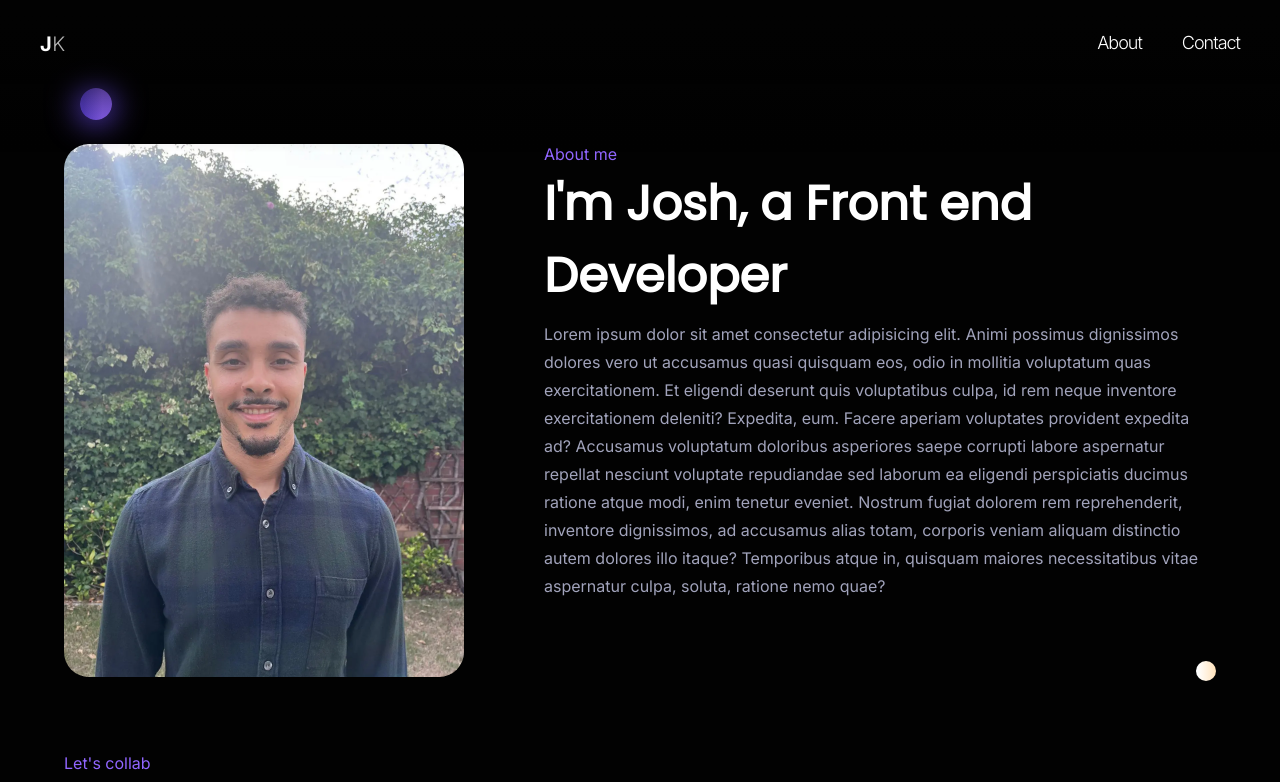
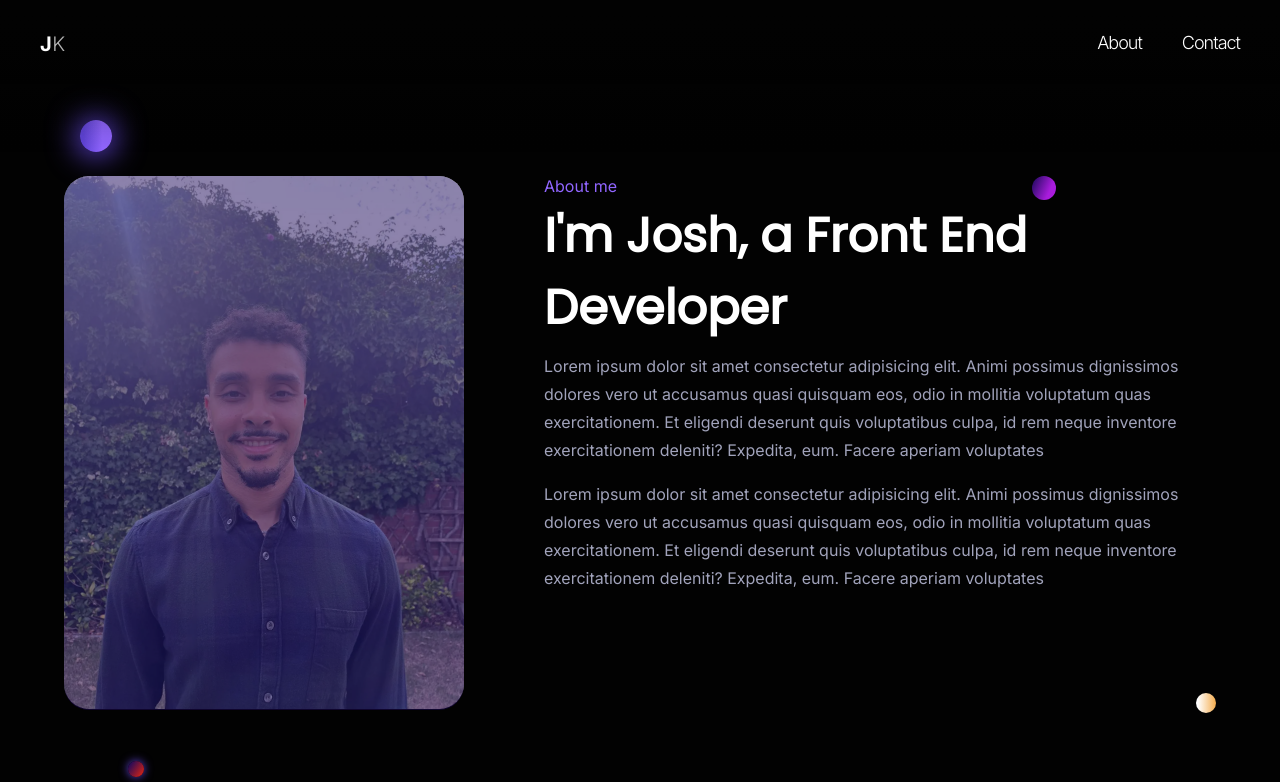
Before and after one commit to jkellerman/portfolio-site, a Next.js app: page /about in a window 1280 px wide. Shown: the top 782 px of the page. Built offline with nearby package versions, Linux system fonts and the light colour scheme.

Commit message:
refactor: about me page

```diff
--- a/src/components/Hero/Hero.module.css
+++ b/src/components/Hero/Hero.module.css
@@ -79,7 +79,7 @@
 }
 
 .sphere:nth-child(4) {
-  background: linear-gradient(90deg, #ffffff 10%, #ffe2bb 98%);
+  background: linear-gradient(90deg, #fadea9 10%, #f7ab47 98%);
   right: 0rem;
   bottom: 10rem;
 }
--- a/src/pages/about.jsx
+++ b/src/pages/about.jsx
@@ -28,7 +28,7 @@ const About = () => {
         <div>
           <span className={styles.subheading}>About me</span>
           <h1 className={styles.heading}>
-            I&apos;m Josh, a Front end Developer
+            I&apos;m Josh, a Front End Developer
           </h1>
           <p className={styles.paragraph}>
             Lorem ipsum dolor sit amet consectetur adipisicing elit. Animi
@@ -36,14 +36,13 @@ const About = () => {
             odio in mollitia voluptatum quas exercitationem. Et eligendi
             deserunt quis voluptatibus culpa, id rem neque inventore
             exercitationem deleniti? Expedita, eum. Facere aperiam voluptates
-            provident expedita ad? Accusamus voluptatum doloribus asperiores
-            saepe corrupti labore aspernatur repellat nesciunt voluptate
-            repudiandae sed laborum ea eligendi perspiciatis ducimus ratione
-            atque modi, enim tenetur eveniet. Nostrum fugiat dolorem rem
-            reprehenderit, inventore dignissimos, ad accusamus alias totam,
-            corporis veniam aliquam distinctio autem dolores illo itaque?
-            Temporibus atque in, quisquam maiores necessitatibus vitae
-            aspernatur culpa, soluta, ratione nemo quae?
+          </p>
+          <p className={styles.paragraph}>
+            Lorem ipsum dolor sit amet consectetur adipisicing elit. Animi
+            possimus dignissimos dolores vero ut accusamus quasi quisquam eos,
+            odio in mollitia voluptatum quas exercitationem. Et eligendi
+            deserunt quis voluptatibus culpa, id rem neque inventore
+            exercitationem deleniti? Expedita, eum. Facere aperiam voluptates
           </p>
         </div>
       </div>
--- a/src/styles/about.module.css
+++ b/src/styles/about.module.css
@@ -1,13 +1,14 @@
 .aboutContainer {
   width: 90%;
-  margin: 4rem auto -8rem;
+  margin: 1rem auto;
   max-width: 1200px;
   display: flex;
   flex-direction: column;
   justify-content: center;
   align-items: center;
-  gap: 5rem;
+  gap: 1.25rem;
   position: relative;
+  z-index: 1;
 }
 
 .subheading {
@@ -23,12 +24,36 @@
 .paragraph {
   color: var(--gray);
   line-height: var(--line-height);
+  margin-bottom: 1rem;
+}
+
+.imageWrapper {
+  position: relative;
+}
+
+.imageWrapper {
+  width: 100%;
+  height: auto;
+  max-width: 400px;
+  border-radius: 25px;
+  max-height: 537px;
 }
 
 .image {
+  height: 100%;
   width: 100%;
-  max-width: 400px;
-  height: auto;
+  border-radius: 25px;
+}
+
+.imageWrapper::after {
+  content: "";
+  position: absolute;
+  width: 100%;
+  height: 99.5%;
+  top: 0;
+  left: 0;
+  background-color: var(--primary-medium-dark);
+  opacity: 0.5;
   border-radius: 25px;
 }
 
@@ -46,16 +71,34 @@
   box-shadow: 0px 0px 30px 4px var(--primary);
   left: 1rem;
   top: -3.5rem;
+  z-index: 2;
+  display: none;
 }
 .sphere:nth-child(2) {
+  background: linear-gradient(
+    294deg,
+    #a91cdc 30%,
+    var(--primary-medium-dark) 98%
+  );
+  right: 10rem;
+  top: 0rem;
+  z-index: 2;
   display: none;
 }
 .sphere:nth-child(3) {
-  display: none;
+  background: linear-gradient(
+    125deg,
+    var(--primary-medium-dark) 10%,
+    var(--red-error) 98%
+  );
+  box-shadow: 0px 0px 10px 0px var(--primary);
+  left: 4rem;
+  bottom: -4rem;
+  z-index: 2;
 }
 
 .sphere:nth-child(4) {
-  background: linear-gradient(90deg, #ffffff 10%, #ffe2bb 98%);
+  background: linear-gradient(90deg, #ffffff 10%, #f5ae51 98%);
   right: 0rem;
   bottom: 0rem;
 }
@@ -63,6 +106,11 @@
 @media (min-width: 48em) {
   .heading {
     font-size: var(--heading-l);
+  }
+
+  .aboutContainer {
+    margin-top: 6rem;
+    gap: 5rem;
   }
 }
 
@@ -77,4 +125,9 @@
     width: 400px;
     height: 533.33px;
   }
+
+  .sphere:nth-child(1),
+  .sphere:nth-child(2) {
+    display: block;
+  }
 }
```
